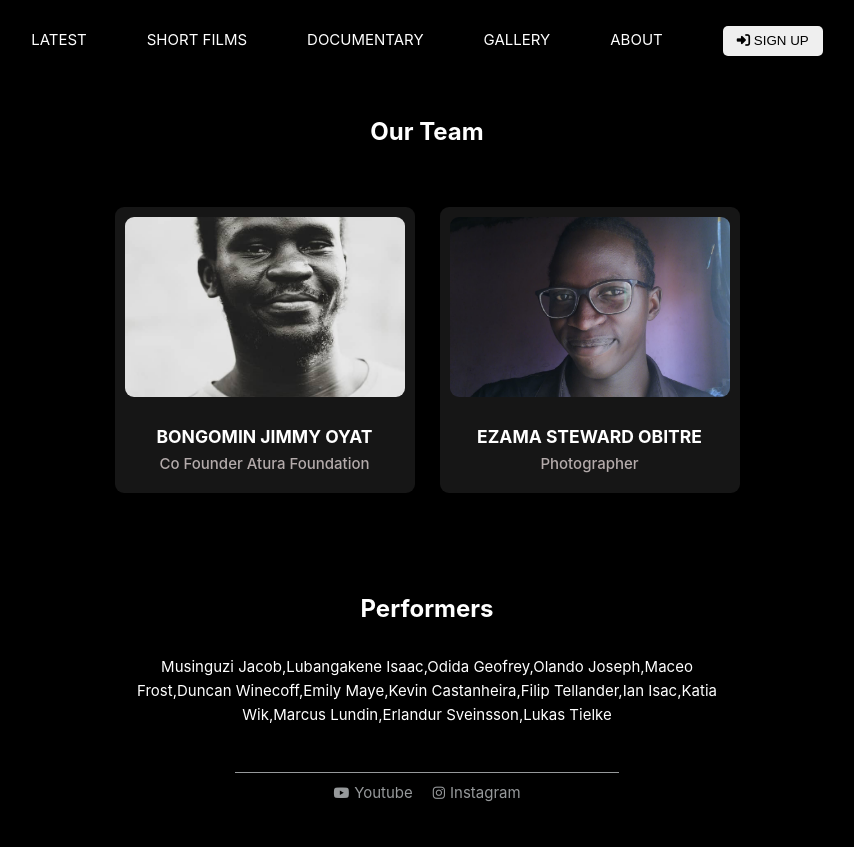
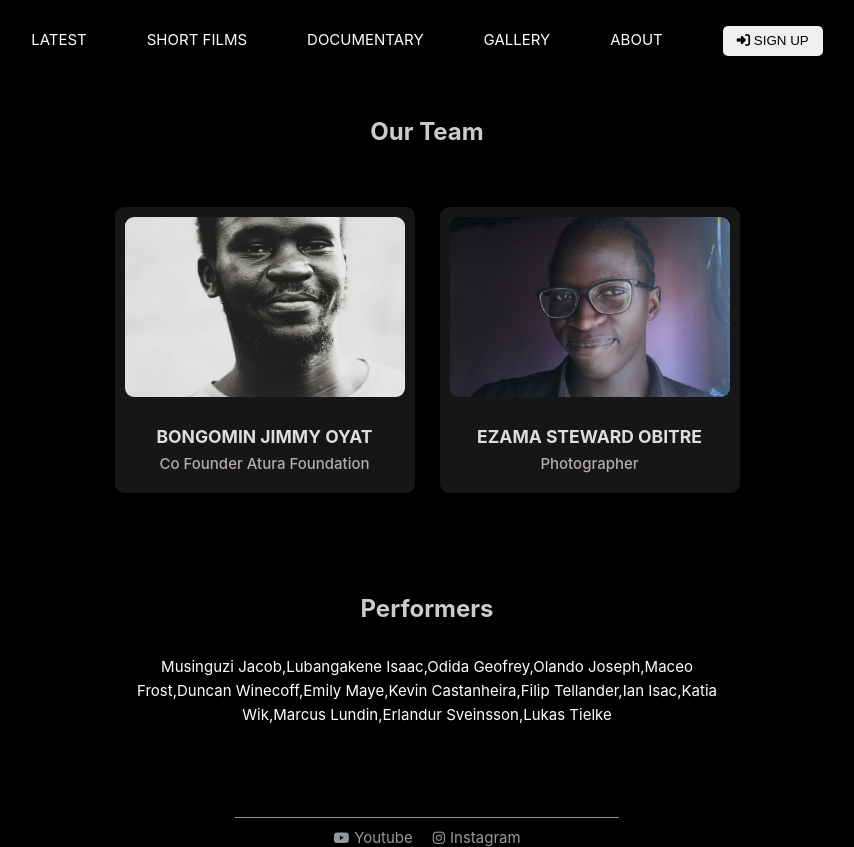
Before and after one commit to dariusjackony/Atura-Foundation, a React (Vite) app in the folder Frontend/: page /About in a window 1280 px wide. Shown: the whole page, without its empty margins (213-1067 px from the left). Before the commit the page ends 802 px from the top, so only its background shows below. Built offline with nearby package versions, Linux system fonts and the light colour scheme; a web font is replaced by a local one.

Commit message:
Update on the about

```diff
--- a/Frontend/src/Components/styles/about.css
+++ b/Frontend/src/Components/styles/about.css
@@ -3,12 +3,14 @@ section {
   text-align: center;
   margin-top: 20px;
 }
-
-h2 {
+section h2{
+  color: rgb(204, 202, 202);
   font-size: 1.5rem;
   margin-bottom: 30px;
   text-align: center;
+
 }
+
 .team-container {
   display: flex;
   align-items: center;
@@ -25,6 +27,9 @@ h2 {
   width: 100%;
   max-width: 300px;
 }
+.team-member:hover{
+  background: rgb(17, 16, 16);
+}
 
 .team-member img {
   width: 100%;
@@ -36,7 +41,7 @@ h2 {
 
 
 .team-member h3 {
-  color: var(--bg-primary);
+  color: rgb(221, 221, 221);
   margin: 10px 0 5px;
 }
 
@@ -50,6 +55,9 @@ h2 {
   font-size: 0.9rem;
   color: #555;
 }
+.performers-s{
+  margin-bottom: 50px;
+}
 .performers-names {
   text-align: center;
   max-width: 600px;
--- a/Frontend/src/Pages/About.jsx
+++ b/Frontend/src/Pages/About.jsx
@@ -16,7 +16,7 @@ function About() {
         ))}
       </div>
     </section>
-    <section>
+    <section className="performers-s">
         <h2>Performers</h2>
          <div className="performers-names">
               <span>Musinguzi Jacob</span>,
```
